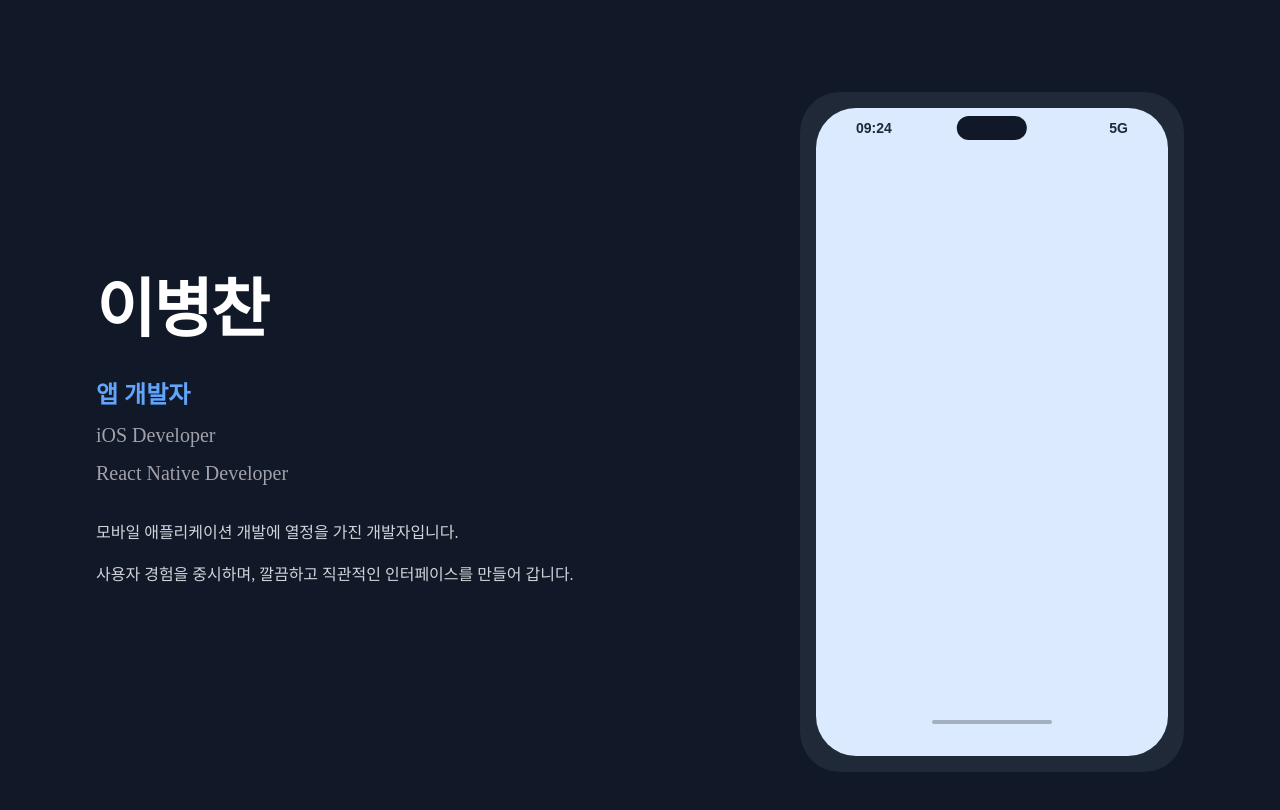
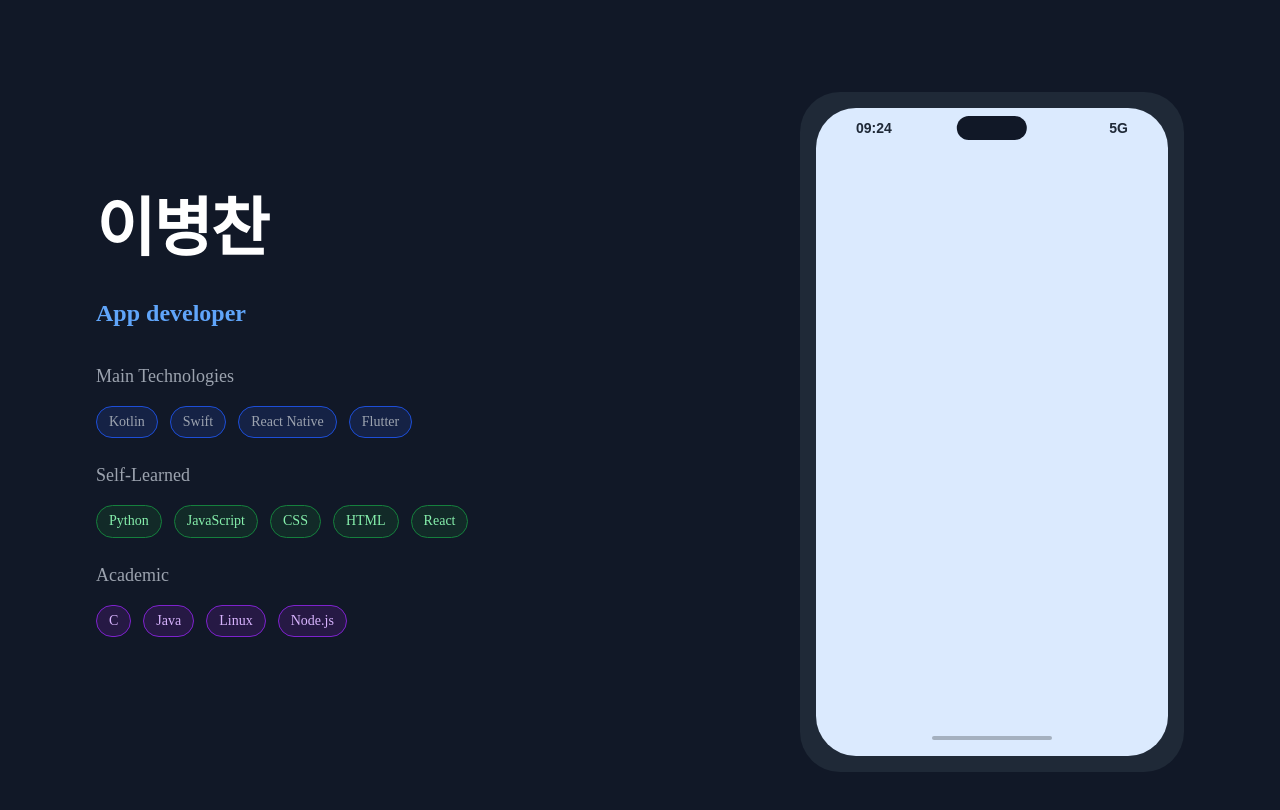
Before and after one commit to mark77234/mark77234.github.io, a React (Vite) app: page / in a window 1280 px wide. Shown: the top 810 px of the page. Built offline with nearby package versions, Linux system fonts and the light colour scheme.

Commit message:
feat: 메인화면 초기 화면 세팅 완료

```diff
--- a/src/components/home/Profile.tsx
+++ b/src/components/home/Profile.tsx
@@ -1,12 +1,18 @@
 import { Text } from "../ui/text";
+
+interface TechnologyCategories {
+  main: readonly string[];
+  selfLearned: readonly string[];
+  academic: readonly string[];
+}
 
 interface ProfileProps {
   name: string;
   titles: readonly string[];
-  descriptions: readonly string[];
+  technologies?: TechnologyCategories;
 }
 
-export default function Profile({ name, titles, descriptions }: ProfileProps) {
+export default function Profile({ name, titles, technologies }: ProfileProps) {
   return (
     <section className="flex-1 max-w-2xl text-white max-lg:text-center">
       <div className="text-left max-lg:text-center">
@@ -18,13 +24,11 @@ export default function Profile({ name, titles, descriptions }: ProfileProps) {
         </Text>
 
         <div className="mb-8">
-          {titles.map((title, index) => (
+          {titles.map((title) => (
             <Text
               key={title}
-              type={index === 0 ? "title" : "subtitle1"}
-              className={`mb-2 leading-relaxed max-lg:text-xl max-md:text-lg ${
-                index === 0 ? "" : "text-subtext"
-              }`}
+              type="title"
+              className="mb-2 leading-relaxed max-lg:text-xl max-md:text-lg"
               as="h2"
             >
               {title}
@@ -32,17 +36,63 @@ export default function Profile({ name, titles, descriptions }: ProfileProps) {
           ))}
         </div>
 
-        <div className="mt-8 space-y-4">
-          {descriptions.map((description, index) => (
-            <Text
-              key={index}
-              type="body1"
-              className="text-lg leading-relaxed max-md:text-base"
-            >
-              {description}
-            </Text>
-          ))}
-        </div>
+        {technologies && (
+          <div className="mb-8 space-y-6">
+            <div>
+              <Text type="subtitle2" className="mb-4 text-gray-400">
+                Main Technologies
+              </Text>
+              <div className="flex flex-wrap gap-3">
+                {technologies.main.map((tech) => (
+                  <Text
+                    key={tech}
+                    type="body2"
+                    className="px-3 py-1 bg-blue-900/30 rounded-full text-blue-300 border border-blue-700 hover:border-blue-500 transition-colors"
+                    as="span"
+                  >
+                    {tech}
+                  </Text>
+                ))}
+              </div>
+            </div>
+
+            <div>
+              <Text type="subtitle2" className="mb-4 text-gray-400">
+                Self-Learned
+              </Text>
+              <div className="flex flex-wrap gap-3">
+                {technologies.selfLearned.map((tech) => (
+                  <Text
+                    key={tech}
+                    type="body2"
+                    className="px-3 py-1 bg-green-900/30 rounded-full text-green-300 border border-green-700 hover:border-green-500 transition-colors"
+                    as="span"
+                  >
+                    {tech}
+                  </Text>
+                ))}
+              </div>
+            </div>
+
+            <div>
+              <Text type="subtitle2" className="mb-4 text-gray-400">
+                Academic
+              </Text>
+              <div className="flex flex-wrap gap-3">
+                {technologies.academic.map((tech) => (
+                  <Text
+                    key={tech}
+                    type="body2"
+                    className="px-3 py-1 bg-purple-900/30 rounded-full text-purple-300 border border-purple-700 hover:border-purple-500 transition-colors"
+                    as="span"
+                  >
+                    {tech}
+                  </Text>
+                ))}
+              </div>
+            </div>
+          </div>
+        )}
       </div>
     </section>
   );
--- a/src/components/ui/PhoneMockup.tsx
+++ b/src/components/ui/Phone.tsx
@@ -5,10 +5,7 @@ interface PhoneMockupProps {
   className?: string;
 }
 
-export default function PhoneMockup({
-  children,
-  className = "",
-}: PhoneMockupProps) {
+export default function Phone({ children, className = "" }: PhoneMockupProps) {
   return (
     <div
       className={`relative w-[48vh] h-[85vh] p-4 bg-dark rounded-[40px] flex flex-col overflow-hidden flex-shrink-0 max-md:w-[300px] max-md:h-[600px] ${className}`}
@@ -23,6 +20,6 @@ export default function PhoneMockup({
 
 function HomeIndicator() {
   return (
-    <div className="absolute left-1/2 bottom-8 transform -translate-x-1/2 w-30 h-1 bg-black rounded-sm opacity-25 z-10" />
+    <div className="absolute left-1/2 bottom-4 transform -translate-x-1/2 w-30 h-1 bg-black rounded-sm opacity-25 z-10" />
   );
 }
--- a/src/constants/profile.ts
+++ b/src/constants/profile.ts
@@ -1,8 +1,9 @@
 export const PROFILE_DATA = {
   name: "이병찬",
-  titles: ["앱 개발자", "iOS Developer", "React Native Developer"],
-  descriptions: [
-    "모바일 애플리케이션 개발에 열정을 가진 개발자입니다.",
-    "사용자 경험을 중시하며, 깔끔하고 직관적인 인터페이스를 만들어 갑니다.",
-  ],
+  titles: ["App developer"],
+  technologies: {
+    main: ["Kotlin", "Swift", "React Native", "Flutter"],
+    selfLearned: ["Python", "JavaScript", "CSS", "HTML", "React"],
+    academic: ["C", "Java", "Linux", "Node.js"],
+  },
 } as const;
--- a/src/pages/home.tsx
+++ b/src/pages/home.tsx
@@ -1,6 +1,6 @@
 import StatusBar from "../components/home/Statusbar";
 import Profile from "../components/home/Profile";
-import PhoneMockup from "../components/ui/PhoneMockup";
+import Phone from "../components/ui/Phone";
 import MainLayout from "../layouts/MainLayout";
 import { PROFILE_DATA } from "../constants/profile";
 
@@ -10,11 +10,11 @@ export default function Home() {
       <Profile
         name={PROFILE_DATA.name}
         titles={PROFILE_DATA.titles}
-        descriptions={PROFILE_DATA.descriptions}
+        technologies={PROFILE_DATA.technologies}
       />
-      <PhoneMockup>
+      <Phone>
         <StatusBar />
-      </PhoneMockup>
+      </Phone>
     </MainLayout>
   );
 }
```
